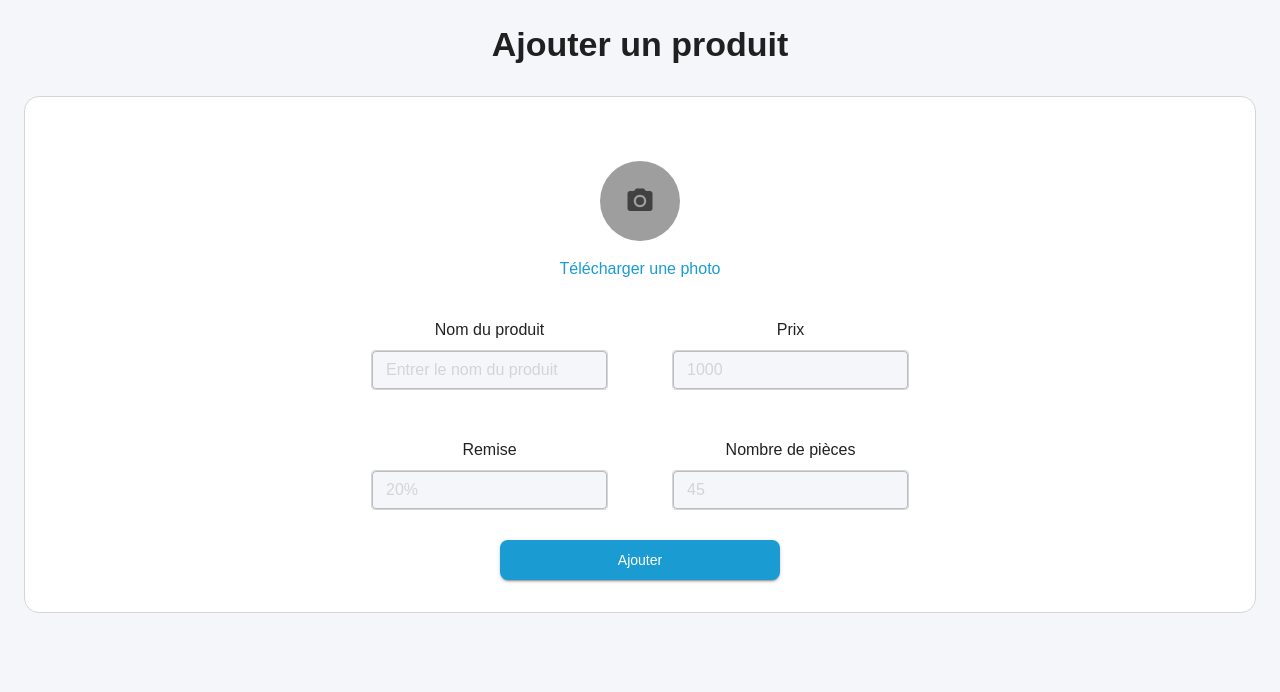
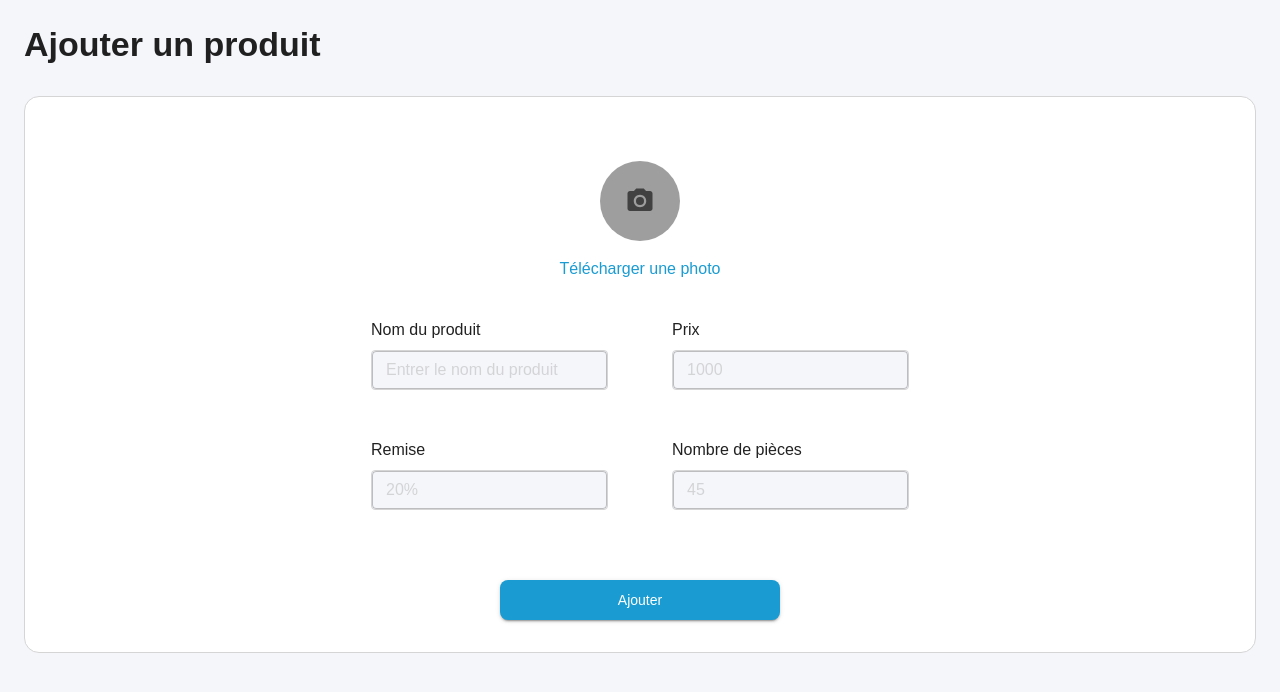
Before and after one commit to abderbj/dashboard-PAT-frontend, a React (Create React App) app: page /addProduct in a window 1280 px wide. Shown: the top 692 px of the page. Built offline with nearby package versions, Linux system fonts and the light colour scheme; grey boxes are pictures that could not be loaded; what webfontloader would draw is missing.

Commit message:
changesAddProduct

```diff
--- a/package.json
+++ b/package.json
@@ -4,6 +4,7 @@
   "description": "A sample React application for the dashboard-PAT frontend",
   "main": "index.js",
   "dependencies": {
+    "@emotion/core": "^11.0.0",
     "@emotion/react": "^11.11.4",
     "@emotion/styled": "^11.11.5",
     "@mui/icons-material": "^5.15.20",
--- a/src/App.css
+++ b/src/App.css
@@ -1,5 +1,5 @@
 .App {
-  text-align: center;
+  /* text-align: center; */
 }
 
 .App-logo {
--- a/src/components/AddProduct.js
+++ b/src/components/AddProduct.js
@@ -255,7 +255,7 @@ function AddProduct() {
             display: "flex",
             margin: "auto",
             textTransform: "none",
-            marginTop: "30px",
+            marginTop: "70px",
             // marginBottom: "15px",
             borderRadius: "8px",
           }}
```
